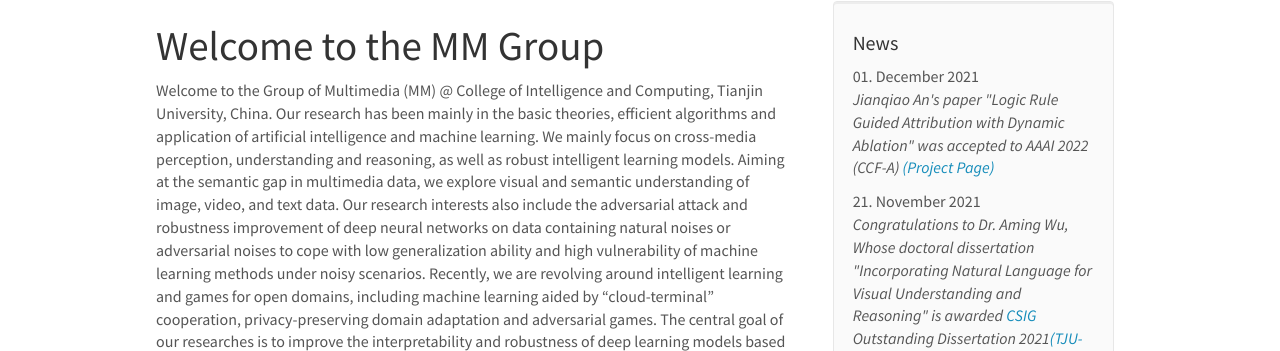
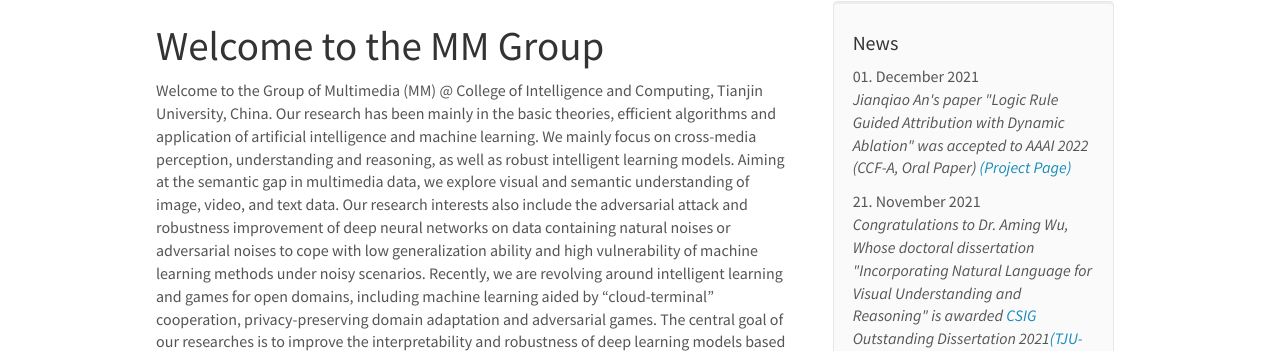
Before and after one commit to tjumm/tjumm.github.io, a Jekyll site: the page built from _pages/home.md, in a window 1280 px wide and 1336 px high. Shown: the part 69-420 px from the top of the window. Built offline with Jekyll 4.4.1, drawn with Linux system fonts in a browser that asks for light colours; comment, search, counter and statistics services are not loaded.

Commit message:
add jianqiao oral

```diff
--- a/_data/news.yml
+++ b/_data/news.yml
@@ -1,5 +1,5 @@
 - date: 01. December 2021
-  headline: "Jianqiao An's paper \"Logic Rule Guided Attribution with Dynamic Ablation\" was accepted to AAAI 2022 (CCF-A) <a href='https://github.com/ChopsticksAN/Dynamic-Ablation'>(Project Page)</a>"
+  headline: "Jianqiao An's paper \"Logic Rule Guided Attribution with Dynamic Ablation\" was accepted to AAAI 2022 (CCF-A, Oral Paper) <a href='https://github.com/ChopsticksAN/Dynamic-Ablation'>(Project Page)</a>"
 
 - date: 21. November 2021
   headline: "Congratulations to Dr. Aming Wu, Whose doctoral dissertation \"Incorporating Natural Language for Visual Understanding and Reasoning\" is awarded <a href='http://www.csig.org.cn/'>CSIG</a> Outstanding Dissertation 2021<a href='http://news.tju.edu.cn/info/1012/59076.htm'>(TJU-News)</a>, <a href='https://mp.weixin.qq.com/s/N8ucUXgU3sYjivMqcAdBEQ'>(CSIG-News)</a>"
--- a/_data/publist.yml
+++ b/_data/publist.yml
@@ -4,7 +4,7 @@
   authors: Jianqiao An, Yuandu Lai, Yahong Han
   link:
     url:
-    display: AAAI 2022
+    display: AAAI 2022 (<b>Oral</b>)
   highlight: 0
 
 - title: "1. Anomaly Detection with Prototype-Guided Discriminative Latent Embeddings <a href='https://github.com/LanduRi/DisPro'>(Project Page)</a>"
```
